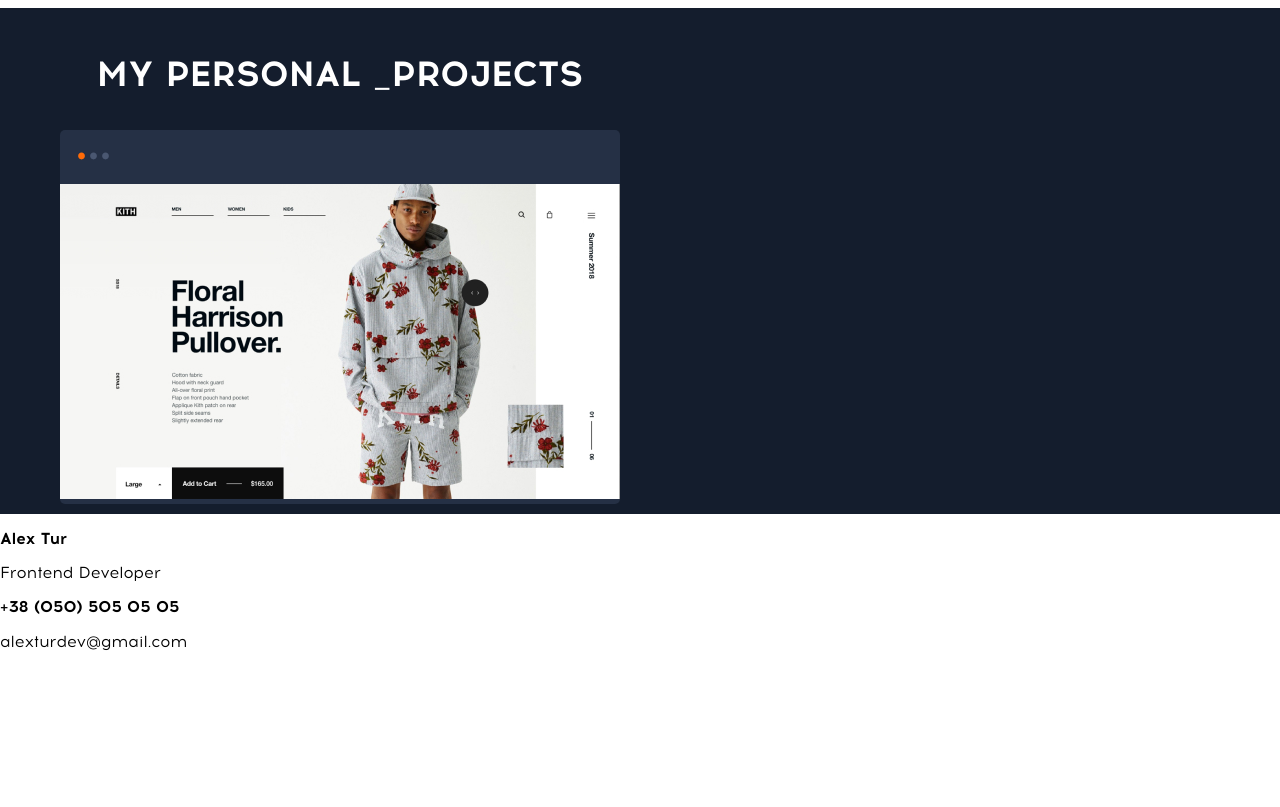
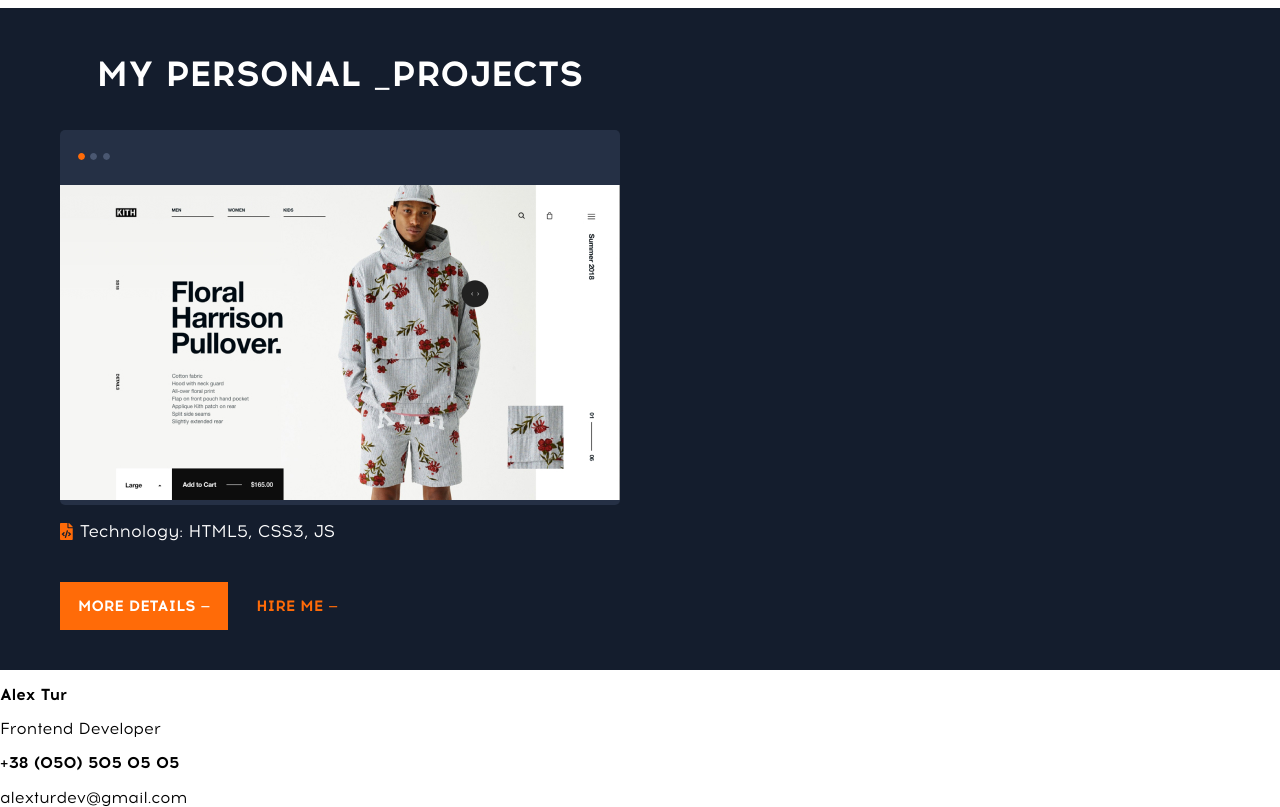
Before and after one commit to burnjohn/marath-project, a plain HTML site: page index.html in a window 1280 px wide. Shown: the part 2500-3307 px from the top of the page. Before the commit the page ends 3151 px from the top, so only its background shows below. Drawn offline with nearby package versions, Linux system fonts and the light colour scheme.

Commit message:
Add more section

```diff
--- a/css/style.css
+++ b/css/style.css
@@ -398,7 +398,12 @@ header {
   color: var(--txt-c-light);
 }
 
-.project-item {
+.projects-gallery {
+  margin-bottom: 30px;
+}
+
+
+.project-item-bgd {
   background-color: var(--c-dark-blue);
   border-radius: 5px;
   padding: 18px 0 0 0;
@@ -422,6 +427,49 @@ header {
   width: 7px;
 }
 
+.project-item-technology {
+  display: flex;
+  align-items: center;
+  width: 100%;
+}
+
+.project-item-technology-icon {
+  margin-right: 7px;
+  color: var(--c-accent);
+}
+
+.project-item {
+  font-size: 17px;
+  color: var(--txt-c-light);
+  margin-bottom: 23px;
+}
+
+.project-gallery-more-details {
+  font-weight: bold;
+  font-size: 15px;
+  line-height: 18px;
+  padding: 15px 18px;
+  background: var(--c-accent);
+  text-transform: uppercase;
+  color: var(--txt-c-light);
+  white-space: nowrap;
+}
+
+.project-gallery-buttons {
+  display: flex;
+  align-items: center;
+}
+
+.project-gallery-hire-me {
+  font-weight: bold;
+  font-size: 15px;
+  line-height: 18px;
+  text-transform: uppercase;
+  color: var(--txt-c-accent);
+  margin-left: 22px;
+  white-space: nowrap;
+}
+
 /* =========== Footer =========== */
 
 footer {
--- a/index.html
+++ b/index.html
@@ -164,12 +164,26 @@
 
         <div class="projects-gallery">
           <div class="project-item">
-            <div class="project-dots">
-              <i class="fas fa-circle project-dot-accent"></i>
-              <i class="fas fa-circle project-dot"></i>
-              <i class="fas fa-circle project-dot"></i>
+            <div class="project-item-bgd">
+              <div class="project-dots">
+                <i class="fas fa-circle project-dot-accent"></i>
+                <i class="fas fa-circle project-dot"></i>
+                <i class="fas fa-circle project-dot"></i>
+              </div>
+              <img src="img/projects/project-1.jpg" alt="project 1" class="project-image">
             </div>
-            <img src="img/projects/project-1.jpg" alt="project 1" class="project-image">
+            <div class="project-item-technology">
+              <i class="fas fa-file-code project-item-technology-icon"></i>
+              <p class="project-item-technology-text">Technology: HTML5, CSS3, JS</p>
+            </div>
+          </div>
+          <div class="project-gallery-buttons">
+            <button class="project-gallery-more-details">
+              More details —
+            </button>
+            <button class="project-gallery-hire-me">
+              Hire me —
+            </button>
           </div>
         </div>
       </div>
```
